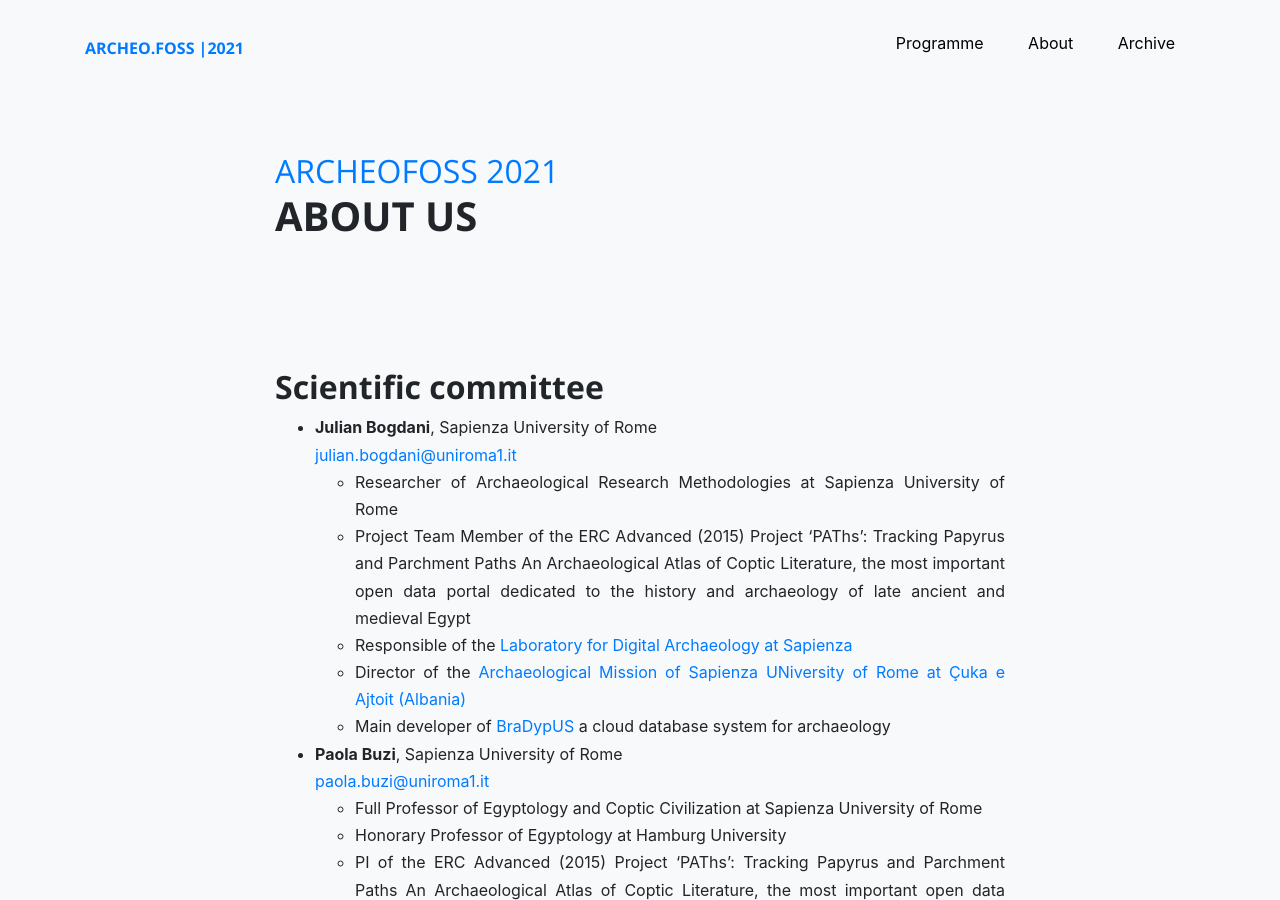
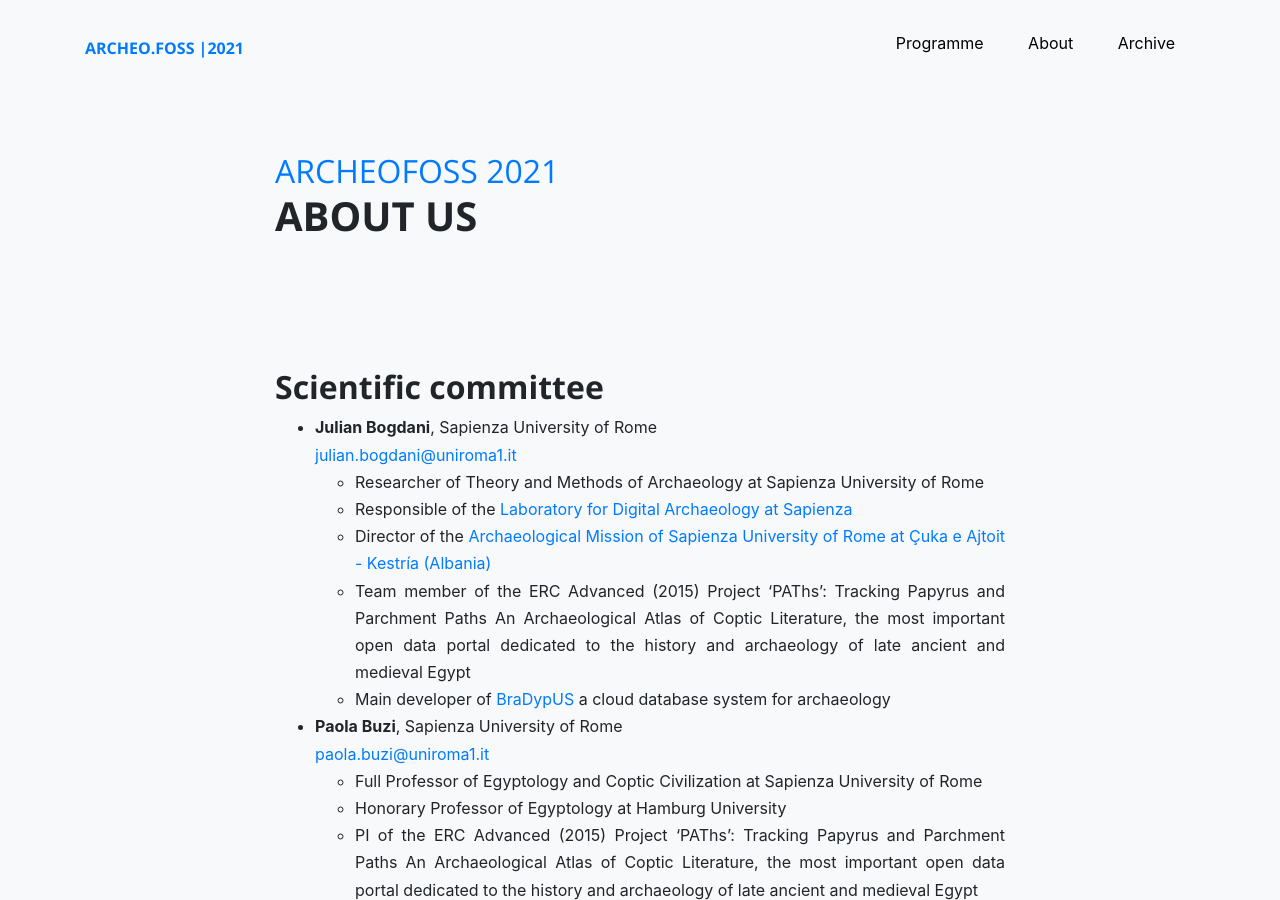
Before and after one commit to archeofoss/2021, a Jekyll site: the page built from about-us.md, in a window 1280 px wide and 900 px high. Built offline with Jekyll 4.4.1, drawn with Linux system fonts in a browser that asks for light colours; nearby versions of some CDN libraries.

Commit message:
Update about-us.md

```diff
--- a/about-us.md
+++ b/about-us.md
@@ -8,10 +8,10 @@ layout: article-slim
 
 - **Julian Bogdani**, Sapienza University of Rome
   [julian.bogdani@uniroma1.it](mailto:julian.bogdani@uniroma1.it)
-  - Researcher of Archaeological Research Methodologies at Sapienza University of Rome
-  - Project Team Member of the ERC Advanced (2015) Project 'PAThs': Tracking Papyrus and Parchment Paths An Archaeological Atlas of Coptic Literature, the most important open data portal dedicated to the history and archaeology of late ancient and medieval Egypt
+  - Researcher of Theory and Methods of Archaeology at Sapienza University of Rome
   - Responsible of the [Laboratory for Digital Archaeology at Sapienza](http://purl.org/lad)
-  - Director of the [Archaeological Mission of Sapienza UNiversity of Rome at Çuka e Ajtoit (Albania)](http://purl.org/lad/cuka-e-ajtoit)
+  - Director of the [Archaeological Mission of Sapienza University of Rome at Çuka e Ajtoit  - Kestría (Albania)](http://purl.org/lad/cuka-e-ajtoit)
+  - Team member of the ERC Advanced (2015) Project 'PAThs': Tracking Papyrus and Parchment Paths An Archaeological Atlas of Coptic Literature, the most important open data portal dedicated to the history and archaeology of late ancient and medieval Egypt
   - Main developer of [BraDypUS](https://github.com/bdus-db/BraDypUS) a cloud database system for archaeology
 - **Paola Buzi**, Sapienza University of Rome
   [paola.buzi@uniroma1.it](mailto:paola.buzi@uniroma1.it)
```
